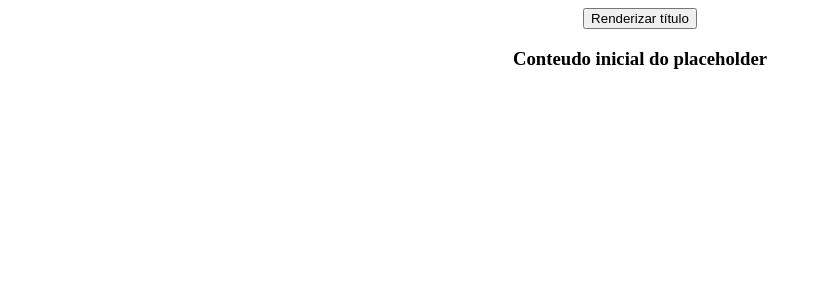
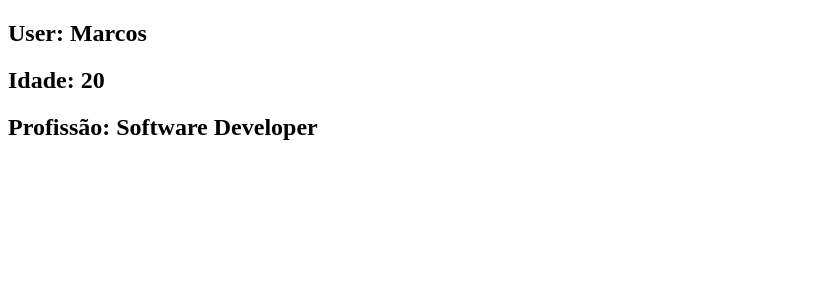
Before and after one commit to sergiohrodrigues/learningAngular17, an Angular app: page / in a window 1280 px wide. Shown: the top 300 px of the page, without its empty margins (0-822 px from the left). Built offline with nearby package versions, Linux system fonts and the light colour scheme.

Commit message:
learning to use the @Input required

```diff
--- a/src/app/app.component.ts
+++ b/src/app/app.component.ts
@@ -1,19 +1,20 @@
 import { Component } from '@angular/core';
 import { RouterOutlet } from '@angular/router';
+import { InputTransformComponent } from "./components/input-transform.componet";
+
+export interface User {
+  name: string,
+  age: number,
+  profession: string,
+  id: string
+}
 
 @Component({
   selector: 'app-root',
   standalone: true,
-  imports: [RouterOutlet],
+  imports: [RouterOutlet, InputTransformComponent, InputTransformComponent],
   template: `
-    <div style="display: flex; justify-content: center; align-items: center; flex-direction: column; grid-area: 1rem;">
-<button (click)="renderBlock = true">Renderizar título</button>
-      @defer (when renderBlock){
-        <h3 style="color: red;">Element rendered on interaction</h3>
-      } @placeholder {
-        <h3>Conteudo inicial do placeholder</h3>
-      }
-    </div>
+    <app-input-transform [user]="userDatasList[0]"/>
   `,
   styleUrls: []
 })
@@ -21,12 +22,7 @@ export class AppComponent {
   renderBlock = false;
   title = 'learningAngular17';
 
-  userDatasList: Array<{
-    name: string,
-    age: number,
-    profession: string,
-    id: string
-  }> = [
+  userDatasList: Array<User> = [
     { age: 20, name: 'Marcos', profession: 'Software Developer', id: '123'},
     { age: 30, name: 'Marcelo', profession: 'Software Developer', id: '456'},
     { age: 40, name: 'Carlos', profession: 'Scrum Master', id: '789'},
--- /dev/null
+++ b/src/app/components/input-transform.componet.ts
@@ -0,0 +1,15 @@
+import { Component, Input } from "@angular/core";
+import { User } from "../app.component";
+
+@Component({
+  selector: 'app-input-transform',
+  standalone: true,
+  template: `
+    <h2>User: {{ user.name }}</h2>
+    <h2>Idade: {{ user.age }}</h2>
+    <h2>Profissão: {{ user.profession }}</h2>
+  `
+})
+export class InputTransformComponent {
+  @Input({ required: true }) public user!: User;
+}
```
